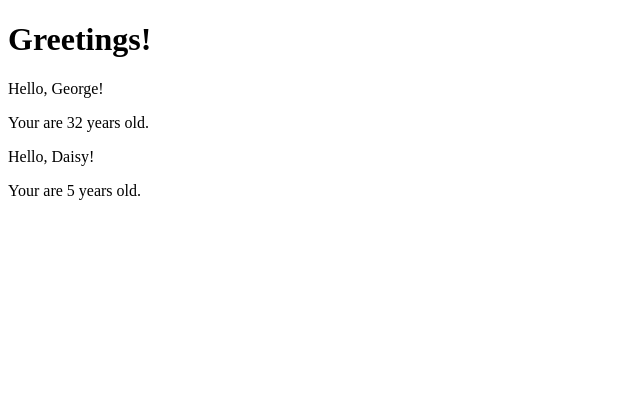
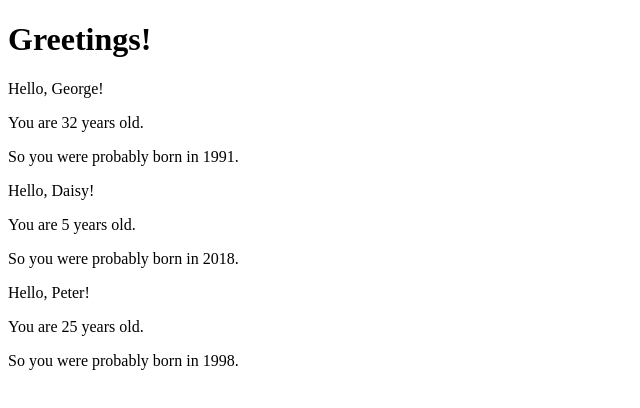
Before and after one commit to balintkemeny/fullstack-open, a React (Create React App) app in the folder part1/practice/app/: page / in a window 1280 px wide. Shown: the top 408 px of the page, without its empty margins (0-640 px from the left). Built offline with nearby package versions, Linux system fonts and the light colour scheme.

Commit message:
Part1c: Destructuring practice

```diff
--- a/part1/practice/app/src/App.js
+++ b/part1/practice/app/src/App.js
@@ -1,19 +1,27 @@
-const Hello = (props) => {
-  console.log(props)
+const Hello = ({ name, age }) => {
+  const yearOfBirth = () => new Date().getFullYear() - age
+
   return (
     <div>
-      <p>Hello, {props.name}!</p>
-      <p>Your are {props.age} years old.</p>
+      <p>Hello, {name}!</p>
+      <p>You are {age} years old.</p>
+      <p>So you were probably born in {yearOfBirth()}.</p>
     </div>
   )
 }
 
-const App = () => (
+const App = () => {
+  const name = 'Peter'
+  const age = 25
+
+  return (
     <div>
       <h1>Greetings!</h1>
       <Hello name='George' age = {2 * 16} />
       <Hello name='Daisy'  age = {5} />
+      <Hello name= {name}  age = {age} />
     </div>
   )
+}
 
 export default App
```
Also changed, not shown: 1 other file (tests, documents, lock files or other folders). Lines whose indentation alone changed are shown as unchanged.
